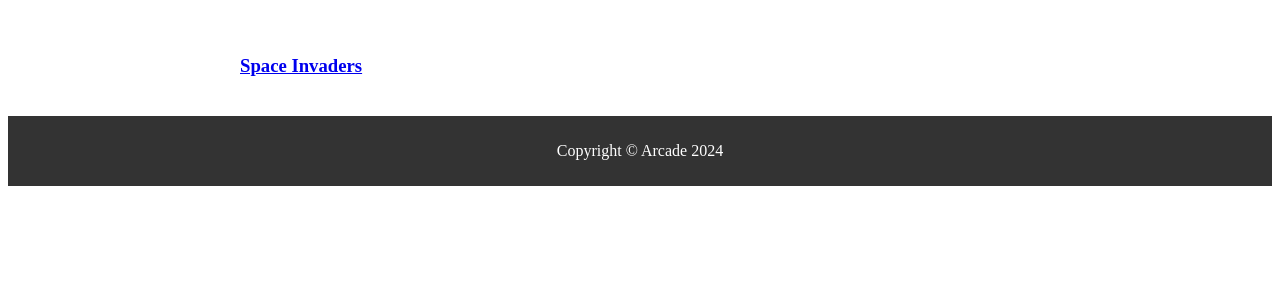
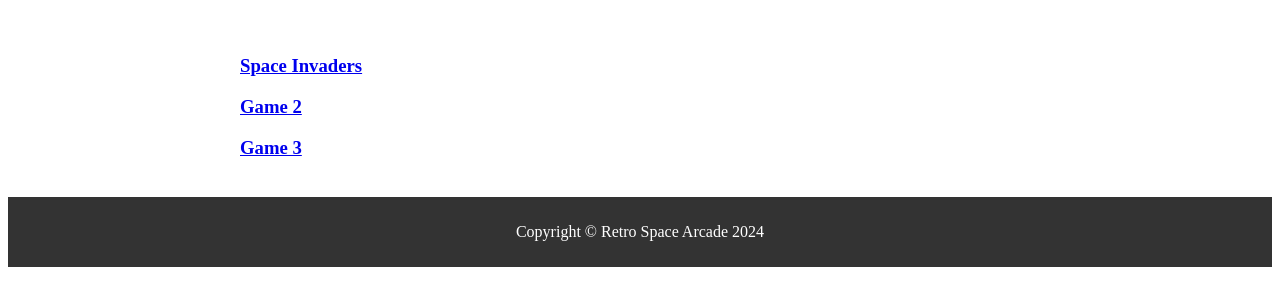
Before and after one commit to Mak3l/arcade.github.io, a plain HTML site: page index.html in a window 1280 px wide. Shown: the part 225-530 px from the top of the page. Drawn offline with Linux system fonts and the light colour scheme.

Commit message:
More styles in index

```diff
--- a/index.html
+++ b/index.html
@@ -4,13 +4,13 @@
     <meta charset="UTF-8">
     <meta name="viewport" content="width=device-width, initial-scale=1.0">
     <link rel="stylesheet" href="styles.css">
-    <title>Space Arcade</title>
+    <title>Retro Space Arcade</title>
   </head>
   <body>
     <!--
         <img src="https://www.math-only-math.com/images/12-o-clock.jpg" alt="12 o'clock">
     -->
-    <header>
+    <header class="header">
         <h1>Space Arcade</h1>
     </header>
 
@@ -19,12 +19,28 @@
         <a href="html/spaceinvaders.html"><h2>About</h2></a>
     </nav>
 
-    <main>
-        <a href="html/spaceinvaders.html"><h3>Space Invaders</h3></a>
+    <main class="main">
+        <section>
+            <h3>
+                <a href="html/spaceinvaders.html">Space Invaders</a>
+            </h3>
+        </section>
+
+        <section>
+            <h3>
+                <a href="html/spaceinvaders.html">Game 2</a>
+            </h3>
+        </section>
+
+        <section>
+            <h3>
+                <a href="html/spaceinvaders.html">Game 3</a>
+            </h3>
+        </section>
     </main>
 
-    <footer>
-        <p>Copyright &copy; Arcade 2024</p>
+    <footer class="footer">
+        <p>Copyright &copy; Retro Space Arcade 2024</p>
     </footer>
   </body>
 </html>
```
